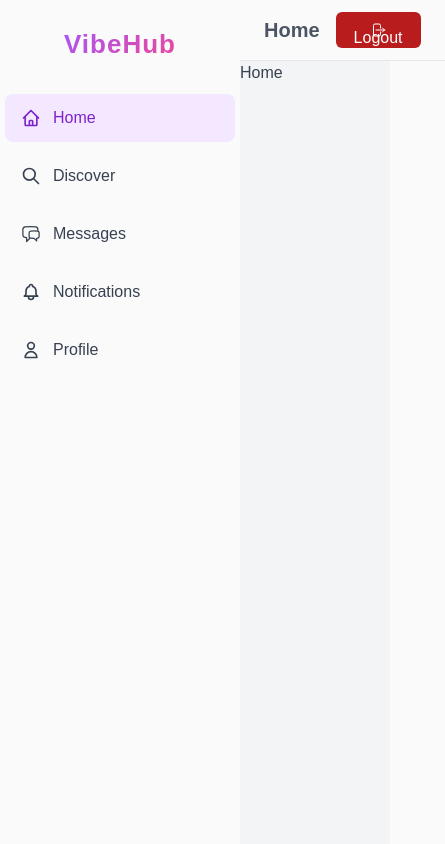
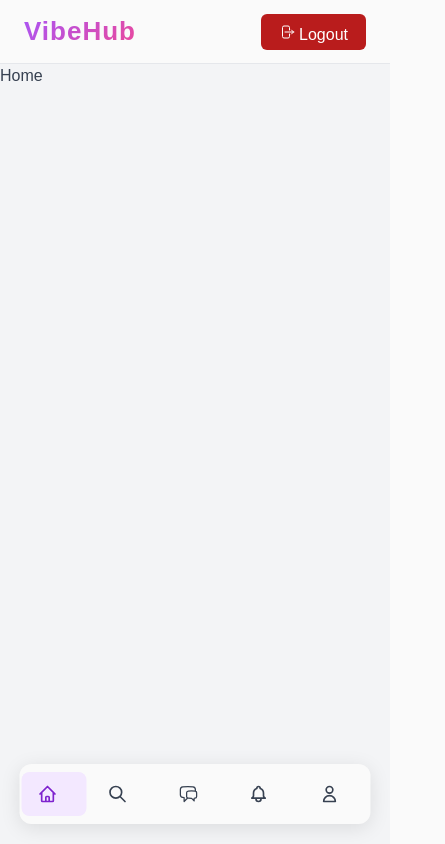
Before and after one commit to amiraelzaian/SocialApp, a React (Vite) app: page / in a window 390 px wide. Shown: the whole page, 445 px wide, since content can reach past the window. Built offline with nearby package versions, Linux system fonts and the light colour scheme.

Commit message:
handle sidebar at Mobile case

```diff
--- a/src/ui/AppLayout.jsx
+++ b/src/ui/AppLayout.jsx
@@ -2,10 +2,12 @@ import { Outlet } from "react-router-dom";
 import styled from "styled-components";
 import Header from "./Header";
 import Sidebar from "./Sidebar";
+import { useScreenSize } from "../hooks/useScreenSize";
 
 const Layout = styled.div`
   display: grid;
-  grid-template-columns: 240px 1fr;
+  grid-template-columns: ${({ $isMobile }) =>
+    $isMobile ? "1fr" : "240px 1fr"};
   height: 100vh;
   background-color: var(--color-grey-100);
 `;
@@ -13,15 +15,28 @@ const Layout = styled.div`
 const Main = styled.div`
   display: flex;
   flex-direction: column;
+  overflow: hidden;
+  padding-bottom: ${({ $isMobile }) => ($isMobile ? "80px" : "0")};
+`;
+
+const ContentArea = styled.div`
+  flex: 1;
+  overflow-y: auto;
 `;
 
 function AppLayout() {
+  const { isMobile } = useScreenSize();
+
   return (
-    <Layout>
+    <Layout $isMobile={isMobile}>
+      {/* Single Sidebar — handles its own mobile/desktop styling internally */}
       <Sidebar />
-      <Main>
+
+      <Main $isMobile={isMobile}>
         <Header />
-        <Outlet />
+        <ContentArea>
+          <Outlet />
+        </ContentArea>
       </Main>
     </Layout>
   );
--- a/src/ui/ButtonIcon.jsx
+++ b/src/ui/ButtonIcon.jsx
@@ -1,5 +1,6 @@
 import { NavLink } from "react-router-dom";
 import styled from "styled-components";
+import { useScreenSize } from "../hooks/useScreenSize";
 
 const StyledNavLink = styled(NavLink)`
   display: flex;
@@ -31,10 +32,12 @@ const StyledNavLink = styled(NavLink)`
 `;
 
 function ButtonIcon({ to, icon, children }) {
+  const { isMobile } = useScreenSize();
+
   return (
     <StyledNavLink to={to}>
       {icon}
-      <span>{children}</span>
+      <span>{!isMobile && children}</span>
     </StyledNavLink>
   );
 }
--- a/src/ui/Header.jsx
+++ b/src/ui/Header.jsx
@@ -1,9 +1,11 @@
-// Navbar.jsx
 import { HiOutlineArrowRightOnRectangle } from "react-icons/hi2";
 import styled from "styled-components";
 import Button from "./Button";
 import SearchInput from "./SearchInput";
+import Logo from "./Logo";
 import { useGetPage } from "../hooks/useGetPage";
+import { useScreenSize } from "../hooks/useScreenSize";
+import { useLocation } from "react-router-dom";
 
 const StyledHeader = styled.header`
   background-color: var(--color-grey-50);
@@ -24,9 +26,14 @@ const TopSection = styled.div`
   width: 100%;
 `;
 
+const LogoWrapper = styled.div`
+  display: flex;
+  align-items: center;
+`;
+
 const Buttons = styled.div`
   display: flex;
-  align-items: flex-end; /* fixed */
+  align-items: center;
   gap: 10px;
 `;
 
@@ -36,29 +43,39 @@ const H2 = styled.h2`
   font-size: 20px;
 `;
 
-function Navbar() {
+function Header() {
   const { nameOfPage } = useGetPage();
+  const { isMobile } = useScreenSize();
+  const { pathname } = useLocation();
+
+  // Route-based check instead of fragile string matching
+  const showSearch =
+    pathname.startsWith("/messages") || pathname.startsWith("/discover");
+
+  function handleLogout() {
+    // TODO: wire up logout logic
+  }
 
   return (
     <StyledHeader>
       <TopSection>
-        <H2>{nameOfPage}</H2>
+        {isMobile ? (
+          <LogoWrapper>
+            <Logo />
+          </LogoWrapper>
+        ) : (
+          <H2>{nameOfPage}</H2>
+        )}
         <Buttons>
-          {/* Example: optional dark mode button */}
-          {/* <Button size="medium" variation="outlined">
-            <HiOutlineMoon />
-          </Button> */}
-          <Button size="medium" variation="danger">
+          <Button size="medium" variation="danger" onClick={handleLogout}>
             <HiOutlineArrowRightOnRectangle /> Logout
           </Button>
         </Buttons>
       </TopSection>
 
-      {(nameOfPage === "Messages" || nameOfPage === "Discover") && (
-        <SearchInput />
-      )}
+      {showSearch && <SearchInput />}
     </StyledHeader>
   );
 }
 
-export default Navbar;
+export default Header;
--- a/src/ui/Logo.jsx
+++ b/src/ui/Logo.jsx
@@ -2,21 +2,25 @@ import { Link } from "react-router-dom";
 import styled from "styled-components";
 
 const StyledLogo = styled(Link)`
+  display: inline-block; /* ensures transform works on inline element */
   font-size: 26px;
   font-weight: 800;
   letter-spacing: 1px;
   text-decoration: none;
-  margin-bottom: 20px;
-  margin-top: 20px;
   background: var(--gradient-primary);
+  background-clip: text;
   -webkit-background-clip: text;
   -webkit-text-fill-color: transparent;
-
+  color: var(
+    --color-brand-600
+  ); /* fallback for forced-color / high-contrast modes */
   transition: transform 0.2s ease;
 
   &:hover {
     transform: scale(1.05);
   }
+
+  /* Remove vertical margins — let parent control spacing */
 `;
 
 function Logo() {
--- a/src/ui/Sidebar.jsx
+++ b/src/ui/Sidebar.jsx
@@ -1,6 +1,5 @@
 import {
   HiOutlineBell,
-  HiOutlineChartSquareBar,
   HiOutlineHome,
   HiOutlineSearch,
   HiOutlineUser,
@@ -9,25 +8,44 @@ import ButtonIcon from "./ButtonIcon";
 import Logo from "./Logo";
 import styled from "styled-components";
 import { HiOutlineChatBubbleLeftRight } from "react-icons/hi2";
+import { useScreenSize } from "../hooks/useScreenSize";
 
 const Nav = styled.nav`
   display: flex;
-  gap: 10px;
-  flex-direction: column;
+  gap: 5px;
   align-items: center;
+  flex-direction: ${({ $isMobile }) => ($isMobile ? "row" : "column")};
   padding: 5px;
-  width: 100%;
   background-color: var(--color-grey-50);
+  flex-wrap: nowrap;
+  overflow: hidden;
+
+  ${({ $isMobile }) =>
+    $isMobile &&
+    `
+      position: fixed;
+      bottom: 20px;
+      left: 50%;
+      transform: translateX(-50%);
+      width: 90%;
+      height: 60px;
+      z-index: 10;
+      border-radius: 12px;
+      box-shadow: 0 4px 20px rgba(0,0,0,0.1);
+      justify-content: flex-start;
+      padding: 2px;
+    `}
 `;
 
 function Sidebar() {
+  const { isMobile } = useScreenSize();
+
   return (
-    <Nav>
-      <Logo />
+    <Nav $isMobile={isMobile}>
+      {!isMobile && <Logo />}
       <ButtonIcon to="/" icon={<HiOutlineHome />}>
         Home
       </ButtonIcon>
-
       <ButtonIcon to="/discover" icon={<HiOutlineSearch />}>
         Discover
       </ButtonIcon>
```
